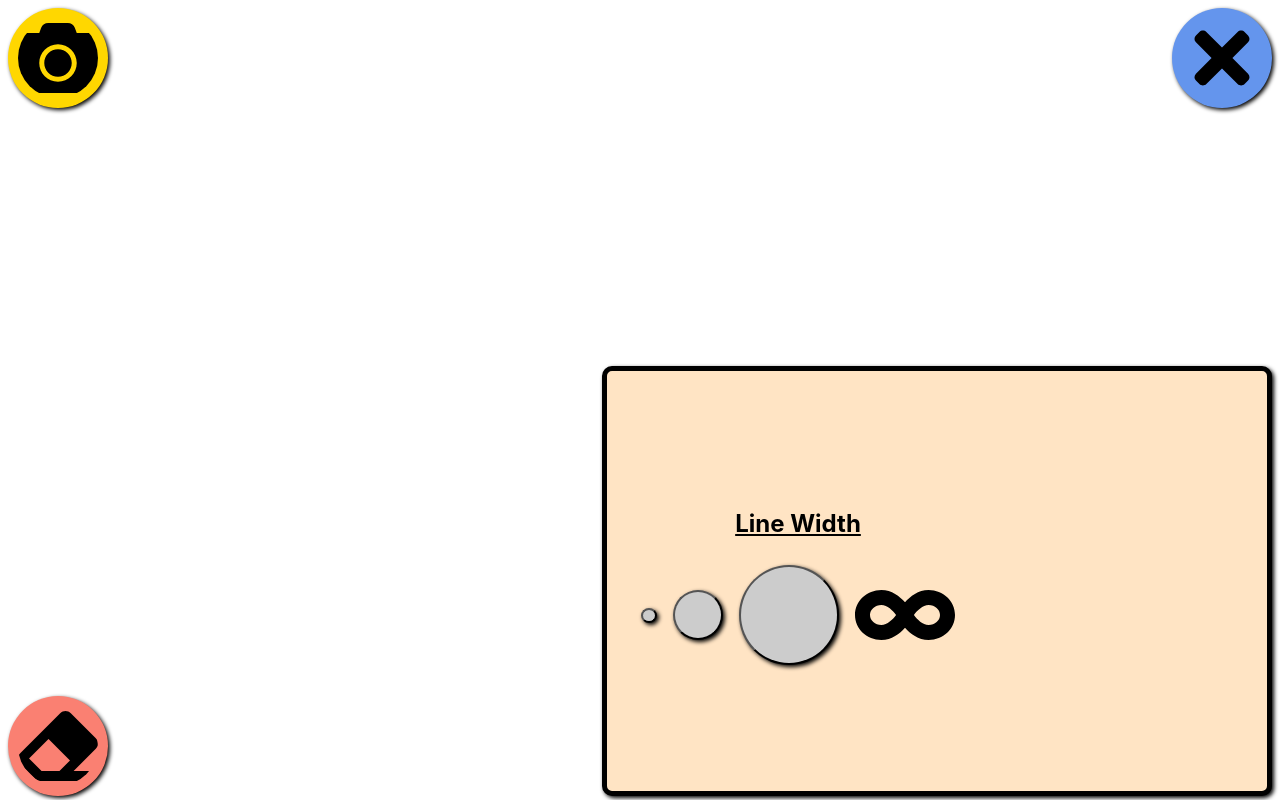
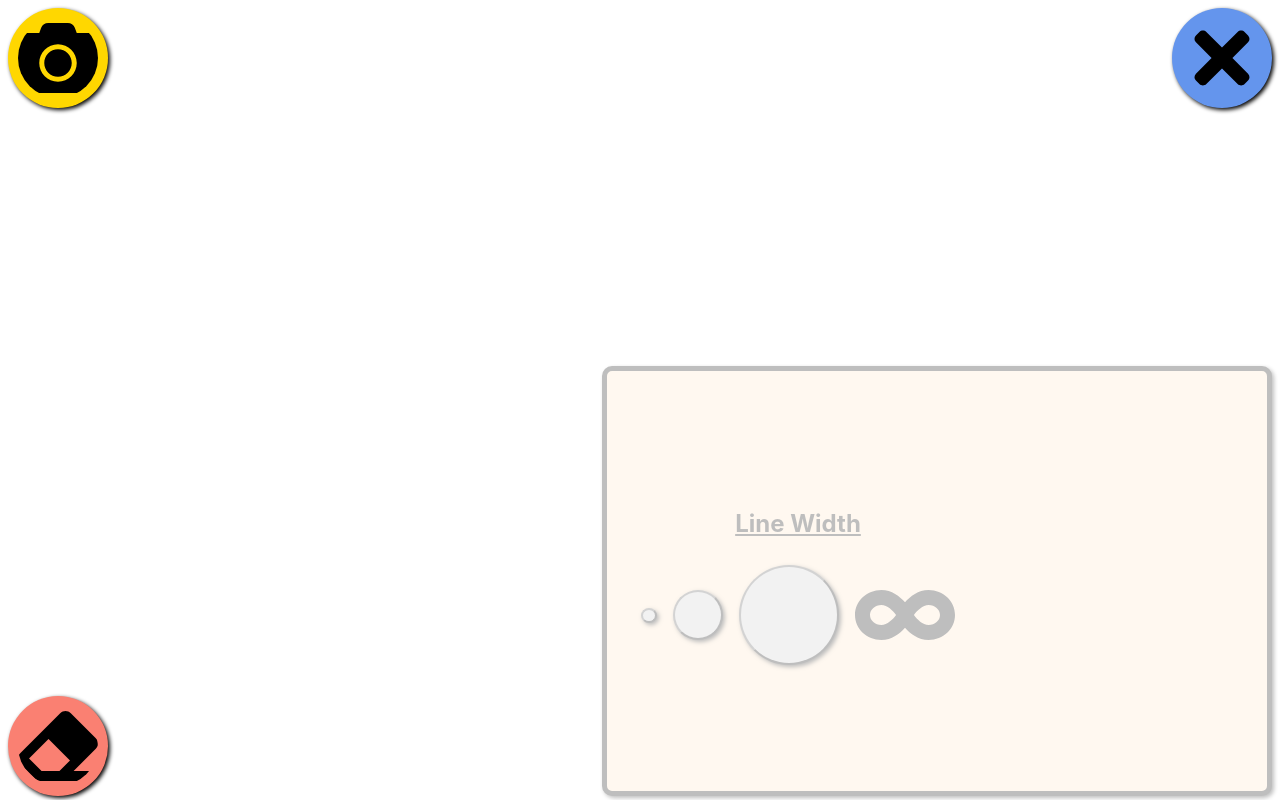
Before and after one commit to ekirbs/react-canvas, a React (Create React App) app: page / in a window 1280 px wide. Both pictures are taken after a click on the icon 1222 px from the left and 58 px from the top of the page. Built offline with nearby package versions, Linux system fonts and the light colour scheme.

Commit message:
changed opacity of options panel

```diff
--- a/src/components/OptionsPanel/optionsPanel.css
+++ b/src/components/OptionsPanel/optionsPanel.css
@@ -10,6 +10,7 @@
   height: 50vh;
   z-index: 9999;
   box-shadow: 2px 2px 4px black;
+  opacity: 25%;
 
   display: flex;
   align-items: center;
```
